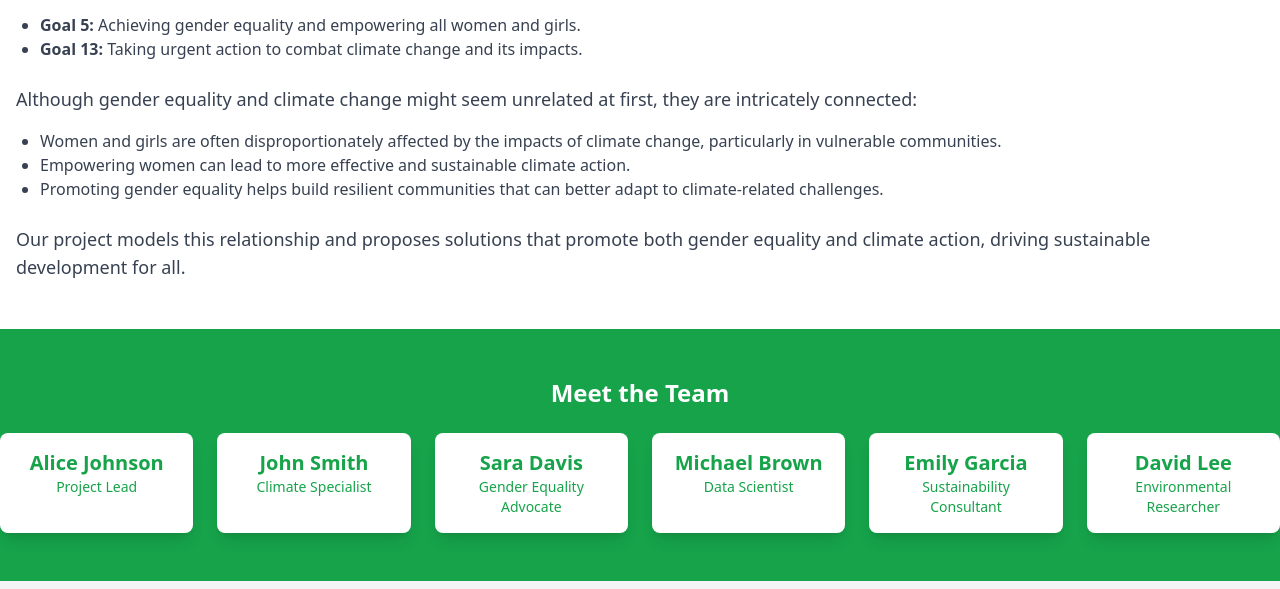
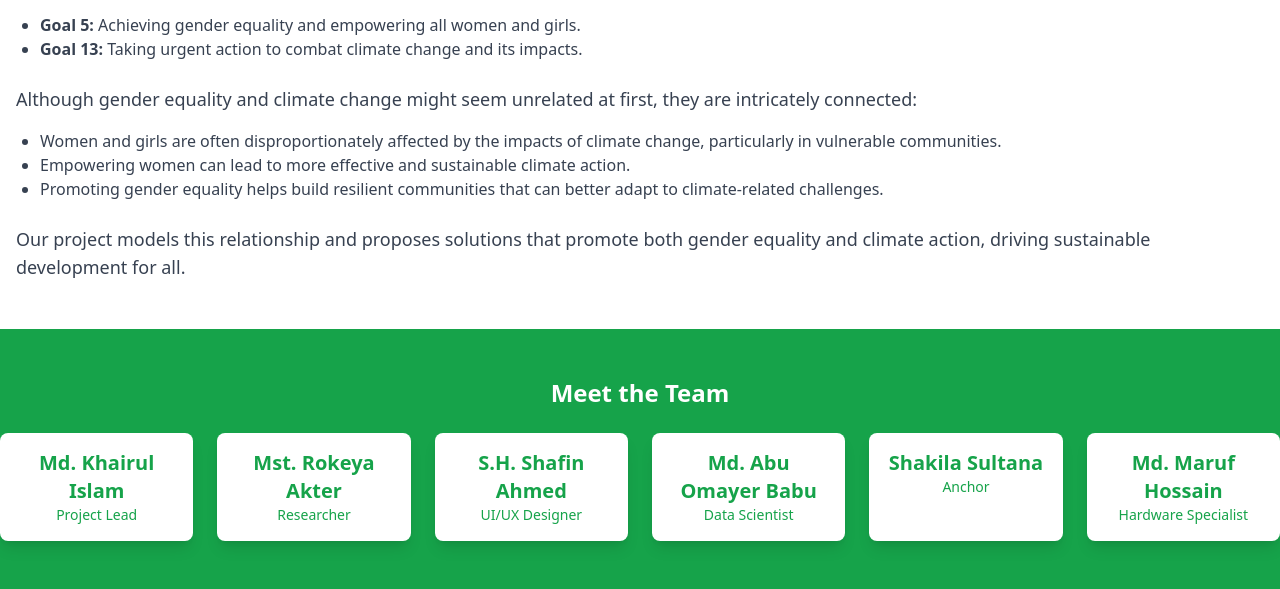
Before and after one commit to Ki6uiPar1na/NASA-Space-Apps-Challenge-2024, a website: page overview.html in a window 1280 px wide. Shown: the part 639-1228 px from the top of the page. Drawn offline with nearby package versions, Linux system fonts and the light colour scheme.

Commit message:
update file

```diff
--- a/overview.html
+++ b/overview.html
@@ -118,33 +118,33 @@
       <div class="grid grid-cols-1 md:grid-cols-3 lg:grid-cols-6 gap-6">
         <!-- Team Member 1 -->
         <div class="bg-white text-green-600 p-4 rounded-lg shadow-lg">
-          <h4 class="text-xl font-bold">Alice Johnson</h4>
+          <h4 class="text-xl font-bold">Md. Khairul Islam</h4>
           <p class="text-sm">Project Lead</p>
         </div>
         <!-- Team Member 2 -->
         <div class="bg-white text-green-600 p-4 rounded-lg shadow-lg">
-          <h4 class="text-xl font-bold">John Smith</h4>
-          <p class="text-sm">Climate Specialist</p>
+          <h4 class="text-xl font-bold">Mst. Rokeya Akter</h4>
+          <p class="text-sm">Researcher</p>
         </div>
         <!-- Team Member 3 -->
         <div class="bg-white text-green-600 p-4 rounded-lg shadow-lg">
-          <h4 class="text-xl font-bold">Sara Davis</h4>
-          <p class="text-sm">Gender Equality Advocate</p>
+          <h4 class="text-xl font-bold">S.H. Shafin Ahmed</h4>
+          <p class="text-sm">UI/UX Designer</p>
         </div>
         <!-- Team Member 4 -->
         <div class="bg-white text-green-600 p-4 rounded-lg shadow-lg">
-          <h4 class="text-xl font-bold">Michael Brown</h4>
+          <h4 class="text-xl font-bold">Md. Abu Omayer Babu</h4>
           <p class="text-sm">Data Scientist</p>
         </div>
         <!-- Team Member 5 -->
         <div class="bg-white text-green-600 p-4 rounded-lg shadow-lg">
-          <h4 class="text-xl font-bold">Emily Garcia</h4>
-          <p class="text-sm">Sustainability Consultant</p>
+          <h4 class="text-xl font-bold">Shakila Sultana</h4>
+          <p class="text-sm">Anchor</p>
         </div>
         <!-- Team Member 6 -->
         <div class="bg-white text-green-600 p-4 rounded-lg shadow-lg">
-          <h4 class="text-xl font-bold">David Lee</h4>
-          <p class="text-sm">Environmental Researcher</p>
+          <h4 class="text-xl font-bold">Md. Maruf Hossain</h4>
+          <p class="text-sm">Hardware Specialist</p>
         </div>
       </div>
     </div>
```
